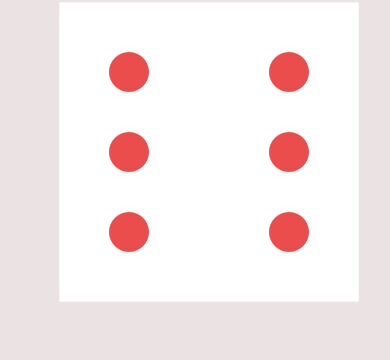
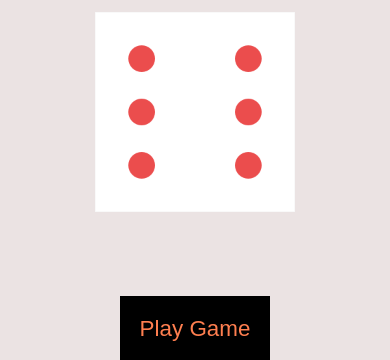
Before and after one commit to GideonOdiokine/dice.io, a website: page index.html in a window 390 px wide. Shown: the part 265-625 px from the top of the page. Drawn offline with Linux system fonts and the light colour scheme.

Commit message:
dice update

```diff
--- a/index.html
+++ b/index.html
@@ -8,14 +8,17 @@
 </head>
 <body>
     <header>
-        <h2 id="elem">Refresh Dice Game</h2>
         <h2 id="elem"></h2>
     </header>
     <section>
+        <!-- <h1 style="text-align: center; color: rgb(0, 32, 21); font-family: 'Courier New', Courier, monospace;">Refresh to see the winner</h1> -->
         <div class="container d-flex">
             <div class="dic">
                 <h4>Player 1</h4>
                 <img src="IMAGES/dice-6.png" alt="dice">
+            </div>
+            <div>
+                <button>Play Game</button>
             </div>
             <div class="dic">
                 <h4>Player 2</h4>
@@ -24,6 +27,7 @@
         </div>
     </section>
 
+
 <script src="index.js">
         setInterval(()=> elem.hidden = !elem.hidden, 1000)
 </script>
--- a/index.js
+++ b/index.js
@@ -1,4 +1,5 @@
-let randomNumber = Math.floor(Math.random() * 6) +1;
+document.querySelector("button").addEventListener("click", function(){
+    let randomNumber = Math.floor(Math.random() * 6) +1;
 
 let randomDice = 'dice-' + randomNumber +'.png';
 let DiceImg = "IMAGES/" + randomDice;
@@ -21,3 +22,4 @@ if(randomNumber > randomNum2){
 }else{
     h2.innerHTML="Draw!"
 }
+})
--- a/style.css
+++ b/style.css
@@ -22,17 +22,19 @@ header h2{
     outline: 8;
 }
 .container{
-    width: 80%;
+    width: 100%;
     margin: 0 auto;
     padding: 40px 20px;
     text-align: center;
 }
 .d-flex{
     display: grid;
-    grid-template-columns: repeat(auto-fit, minmax(200px,1fr));
+    grid-template-columns: repeat(auto-fit, minmax(300px,1fr));
     grid-gap: 40px;
+    align-items: center;
+    justify-content: center;
 }
-.dice{
+.dic{
     padding: 10px;
     margin: 30px;
     cursor: pointer;
@@ -42,3 +44,32 @@ h4{
     font-family:monospace;
     font-size: 2rem;
 }
+button{
+    padding: 20px;
+    border: none;
+    outline: none;
+    color: coral;
+    font-size: 1.4rem;
+    background-color: black;
+}
+@media(min-width:730px){
+    img{
+        width: 250px;
+    }
+
+}
+@media(max-width:415px){
+    header h2{
+        font-size: 20px;
+    }
+    .container{
+        padding: 10px 5px;
+        margin:0;
+    }
+    img{
+        width: 200px;
+    }
+    button{
+        order: -1;
+    }
+}
```
